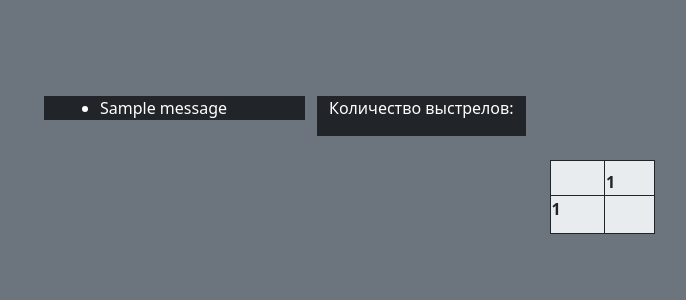
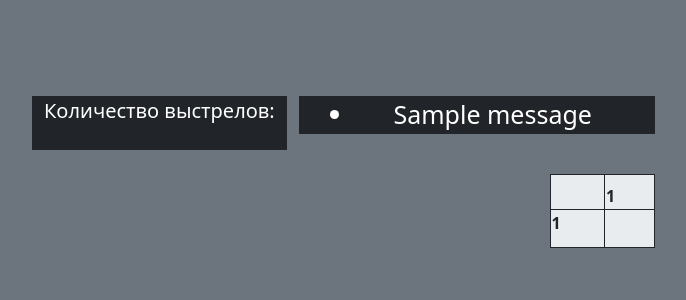
Before and after one commit to QvkkpotentialExplorer/Sea_battle-, a Flask app: template blueprints/templates/user_game_room.html in a window 1280 px wide. Shown: the part 60-360 px from the top of the page, without its empty margins (38-724 px from the left). Run offline with Flask 3, Linux system fonts and the light colour scheme; the template is opened without the code that fills it: most values are stand-ins (such as "Sample title", 1, 10 or a date in 2020); one stand-in notice (Sample message) is shown; lists and menus that the app fills with data are empty; some libraries are stand-ins or nearby versions.

Commit message:
update disign figma fase you

```diff
--- a/blueprints/templates/user_game_room.html
+++ b/blueprints/templates/user_game_room.html
@@ -3,16 +3,18 @@
 <div class="col">
     <div class="col-12">
         <div class="row">
-            <div class="col-3">
+            <div class="col-4 bg-dark text-white" style="width: max-content;">
+                <p style="margin: auto; font-size: 20px;">Количество выстрелов:</p>
+                <center style="font-size: 25px;">{{user.count}}</center>
+            </div>
+            <div class="col-4">
                 <div class="col-12">
-
                     <div class="container-fluid bg-dark ">
                         {% with messages = get_flashed_messages() %}
                         {% if messages %}
-                        <ul class=flashes>
+                        <ul class="flashes">
                             {% for message in messages %}
-                            <li class="text-white">{{ message }}</li>
-
+                            <center><li class="text-white" style="font-size: 25px;">{{ message }}</li></center>
                             {% endfor %}
                         </ul>
                         {% endif %}
@@ -20,14 +22,12 @@
                     </div>
                 </div>
             </div>
-            <div class="col-4 bg-dark text-white" style="width: max-content;">
-                <p style="margin: auto;">Количество выстрелов:</p> {{user.count}}
-            </div>
-            <div class="col-5">
+
+            <div class="col-4">
                 {% if errors%}
-                <div class="alert alert-danger" role="alert">
+                <div class="alert alert-danger text-danger" role="alert">
                     <!--                                    #Обращаемся к ошибкам form(RegisterForm), достаем по ключу ошибки(название колонки) первый элемент-->
-                    {{errors}}
+                    <center> {{errors}}</center>
                 </div>
                 {%endif%}
             </div>
@@ -86,6 +86,10 @@
 </div>
 
 <style>
+.alert{
+    height: 100%;
+    font-size: 20px;
+    }
 .contant_shoots{
     background: url(https://sergeychikin.ru/365/360-symbols/no.svg);
     background-size: cover;
@@ -108,5 +112,8 @@
 
 
 
+
+
+
 </style>
 {% endblock %}
```
Lines whose indentation alone changed are shown as unchanged.
